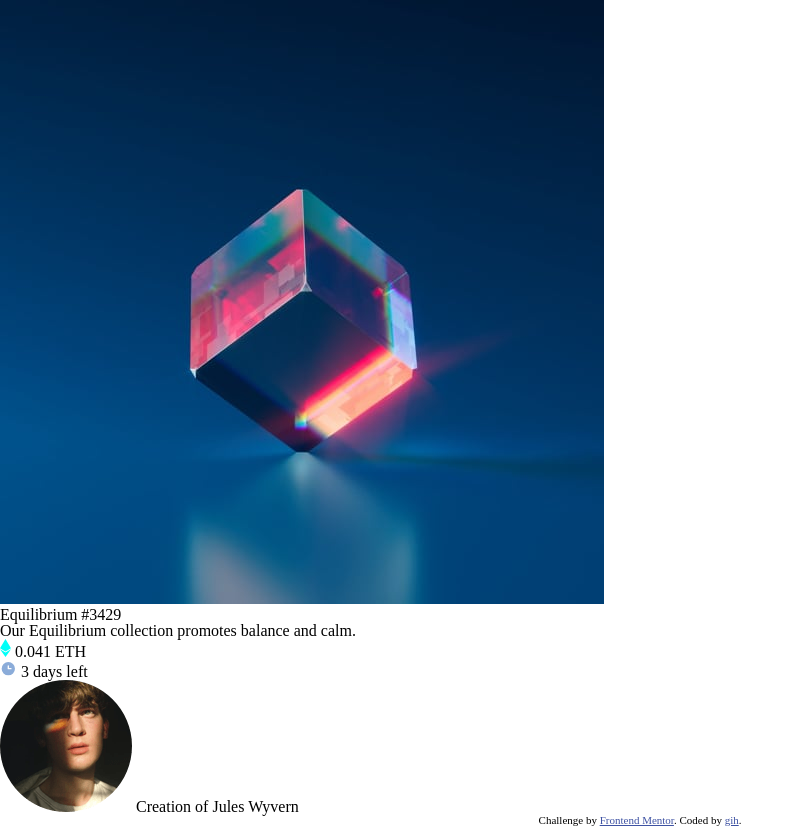
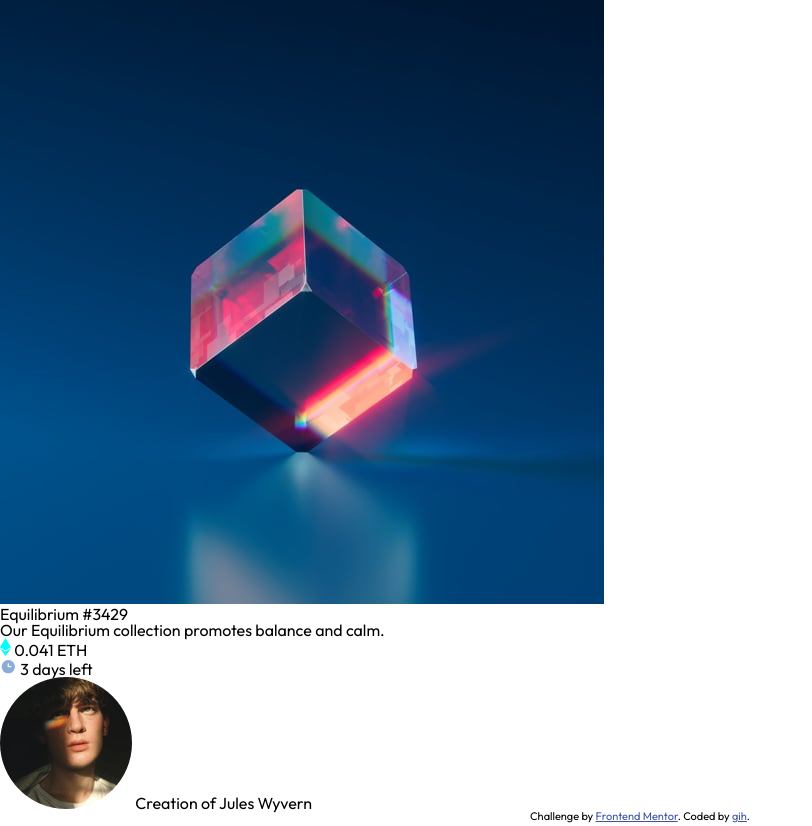
Before and after one commit to giselida/nft-preview-card, a plain HTML site: page index.html in a window 1280 px wide. Shown: the whole page, without its empty margins (0-812 px from the left). Drawn offline with Linux system fonts and the light colour scheme.

Commit message:
✨ feat: defined font [font-family: "Outfit", sans-serif]

```diff
--- a/index.html
+++ b/index.html
@@ -5,6 +5,9 @@
     <meta name="viewport" content="width=device-width, initial-scale=1.0" />
 
     <link rel="icon" type="image/png" sizes="32x32" href="./images/favicon-32x32.png" />
+    <link rel="preconnect" href="https://fonts.googleapis.com" />
+    <link rel="preconnect" href="https://fonts.gstatic.com" crossorigin />
+    <link href="https://fonts.googleapis.com/css2?family=Outfit:wght@300;400;600&display=swap" rel="stylesheet" />
     <link rel="stylesheet" href="reset.css" />
     <link rel="stylesheet" href="style.css" />
     <title>NFT preview card component</title>
--- a/style.css
+++ b/style.css
@@ -5,3 +5,6 @@
 .attribution a {
   color: hsl(228, 45%, 44%);
 }
+body {
+  font-family: "Outfit", sans-serif;
+}
```
